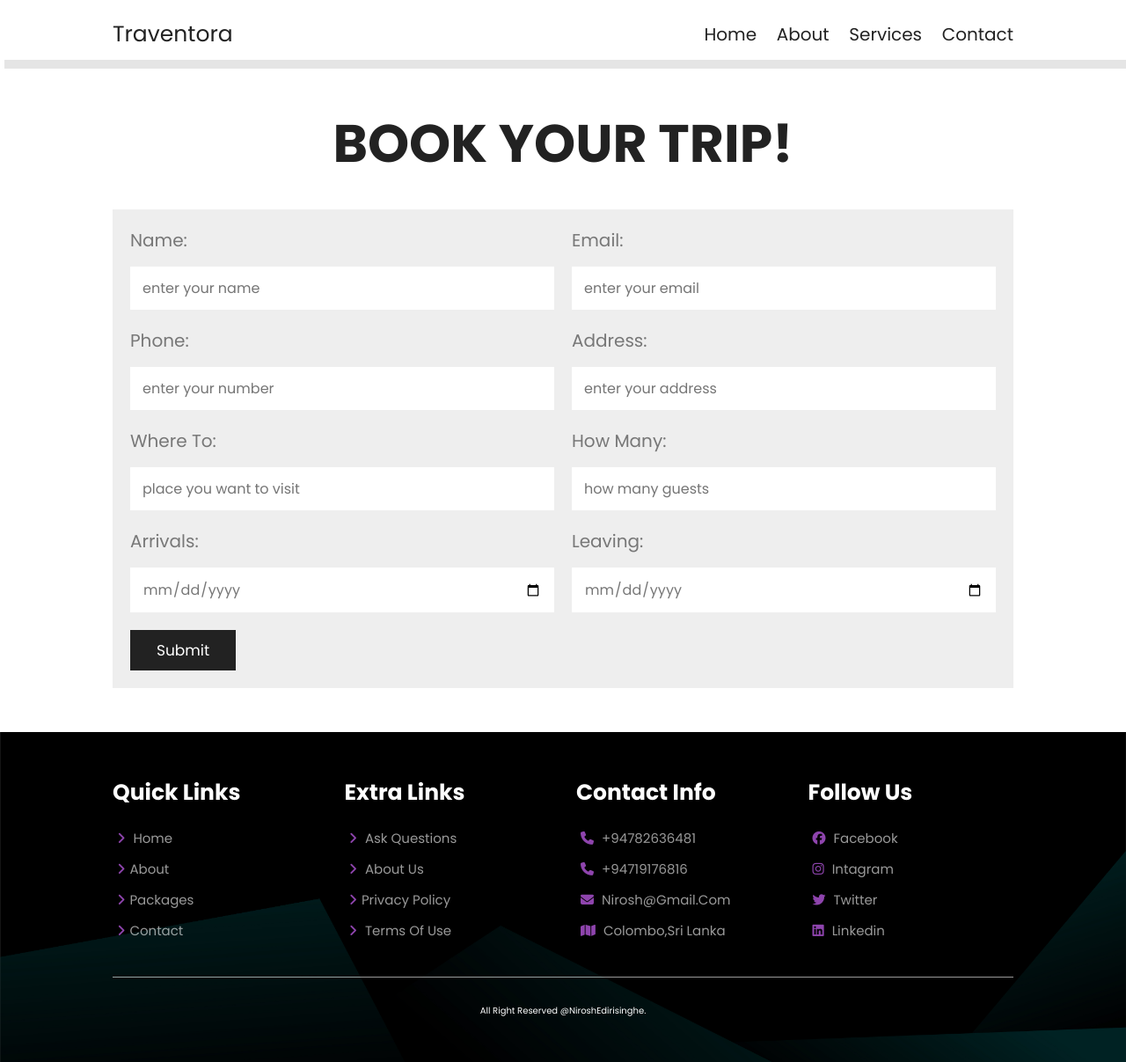
After one commit to Nirosh-Edirisinghe/Tourism_Web, a PHP site: page /book.php in a window 1280 px wide. The commit adds this page. Shown: the whole page at 88% size. Run offline with PHP 8.4, Linux system fonts and the light colour scheme.

Commit message:
create book form

```diff
--- /dev/null
+++ b/book.php
@@ -0,0 +1,145 @@
+<!DOCTYPE html>
+<html lang="en">
+<head>
+   <meta charset="UTF-8">
+   <meta name="viewport" content="width=device-width, initial-scale=1.0">
+   <title>Traventora</title>
+
+
+
+   <link
+  rel="stylesheet"
+  href="https://cdn.jsdelivr.net/npm/swiper@11/swiper-bundle.min.css"
+/>
+   <link rel="stylesheet" href="https://cdnjs.cloudflare.com/ajax/libs/font-awesome/6.7.2/css/all.min.css">
+
+   <link rel="stylesheet" href="css/style.css">
+
+</head>
+<body>
+   <section class="header">
+
+      <a href="home.php" class="logo">Traventora</a>
+
+      <nav class="navbar">
+         <a href="home.php">Home</a>
+         <a href="about.php">about</a>
+         <a href="services.php">services</a>
+         <a href="contact.php">contact</a>
+      </nav>
+
+      <div id="menu-btn" class="fas fa-bars"></div>
+
+   </section>
+
+   <section id="booking">
+
+      <h1 class="heading-title">book your trip!</h1>
+      <?php
+         if (isset($_GET['message'])) {
+            echo "<p style='color: green;'>" . htmlspecialchars($_GET['message']) . "</p>";
+         }
+         ?>
+
+      <form action="book_form.php" method="post" class="book-form">
+
+      <div class="flex">
+            <div class="input-box">
+               <span>name:</span>
+               <input type="text" placeholder="enter your name" name="name">
+            </div>
+
+            <div class="input-box">
+               <span>email:</span>
+               <input type="email" placeholder="enter your email" name="email">
+            </div>
+
+            <div class="input-box">
+               <span>phone:</span>
+               <input type="number" placeholder="enter your number" name="phone">
+            </div>
+
+            <div class="input-box">
+               <span>address:</span>
+               <input type="text" placeholder="enter your address" name="address">
+            </div>
+
+            <div class="input-box">
+               <span>where to:</span>
+               <input type="text" placeholder="place you want to visit" name="location">
+            </div>
+
+            <div class="input-box">
+               <span>how many:</span>
+               <input type="number" placeholder="how many guests" name="guests">
+            </div>
+
+            <div class="input-box">
+               <span>arrivals:</span>
+               <input type="date" name="arrivals">
+            </div>
+
+            <div class="input-box">
+               <span>leaving:</span>
+               <input type="date" name="leaving">
+            </div>
+         </div>
+         <input type="submit" value="submit" class="btn" name="send">
+      </form>
+
+
+   </section>
+
+
+
+   <section class="footer">
+      <div class="box-container">
+         <div class="box">
+            <h3>quick links</h3>
+            <a href="home.php"><i class="fas fa-angle-right"></i> Home</a>
+            <a href="about.php"><i class="fas fa-angle-right"></i>about</a>
+            <a href="package.php"><i class="fas fa-angle-right"></i>packages</a>
+            <a href="contat.php"><i class="fas fa-angle-right"></i>contact</a>
+         </div>
+
+         <div class="box">
+            <h3>extra links</h3>
+            <a href="#"><i class="fas fa-angle-right"></i> ask questions</a>
+            <a href="#"><i class="fas fa-angle-right"></i> about us</a>
+            <a href="#"><i class="fas fa-angle-right"></i>privacy  policy</a>
+            <a href="#"><i class="fas fa-angle-right"></i> terms of use</a>
+
+         </div>
+
+         <div class="box">
+            <h3>contact info</h3>
+            <a href="#"><i class="fas fa-phone"></i> +94782636481</a>
+            <a href="#"><i class="fas fa-phone"></i> +94719176816</a>
+            <a href="#"><i class="fas fa-envelope"></i> nirosh@gmail.com</a>
+            <a href="#"><i class="fas fa-map"></i> colombo,Sri Lanka</a>
+
+
+         </div>
+
+         <div class="box">
+            <h3>follow us</h3>
+            <a href="#"><i class="fab fa-facebook"></i> facebook</a>
+            <a href="#"><i class="fab fa-instagram"></i> intagram</a>
+            <a href="#"><i class="fab fa-twitter"></i> twitter</a>
+            <a href="#"><i class="fab fa-linkedin"></i> linkedin</a>
+         </div>
+      </div>
+
+      <div class="credit">all right reserved @niroshEdirisinghe.</div>
+
+   </section>
+
+
+
+   <script src="https://cdn.jsdelivr.net/npm/swiper@11/swiper-bundle.min.js"></script>
+
+   <script src="script.js  "></script>
+
+
+</body>
+</html>
--- a/css/style.css
+++ b/css/style.css
@@ -291,6 +291,9 @@ section{
    box-shadow: var(--box-shadow);
    background: var(--white);
 }
+.home-package .box-container .box:hover .image img{
+   transform: scale(1.1);
+}
 
 .home-package .box-container .box .image{
    height: 25rem;
@@ -301,7 +304,11 @@ section{
    height: 100%;
    width: 100%;
    object-fit: cover;
+   transition: .2s linear;
 }
+
+
+
 .home-package .box-container .box .content{
    padding: 2rem;
    text-align: center;
@@ -628,6 +635,41 @@ section{
 }
 
 
+/* booking section */
+
+#booking .book-form{
+   padding: 2rem;
+   background: var(--light-bg);
+}
+
+#booking .book-form .flex{
+   display: flex;
+   flex-wrap: wrap;
+   gap: 2rem;
+}
+
+#booking .book-form .flex .input-box{
+   flex: 1 1 41rem;
+}
+
+#booking .book-form .flex .input-box input{
+   width: 100%;
+   padding: 1.2rem 1.4rem;
+   font-size: 1.6rem;
+   color: var(--light-black);
+   text-transform: none;
+   margin-top: 1.5rem;
+
+}
+#booking .book-form .flex .input-box span{
+   font-size: 2rem;
+   color: var(--light-black);
+}
+
+#booking .book-form .btn{
+   margin-top: 2rem;
+}
+
 
 /* footer section */
 
```
Also changed, not shown: book_form.php (added, +26 -0 lines).
